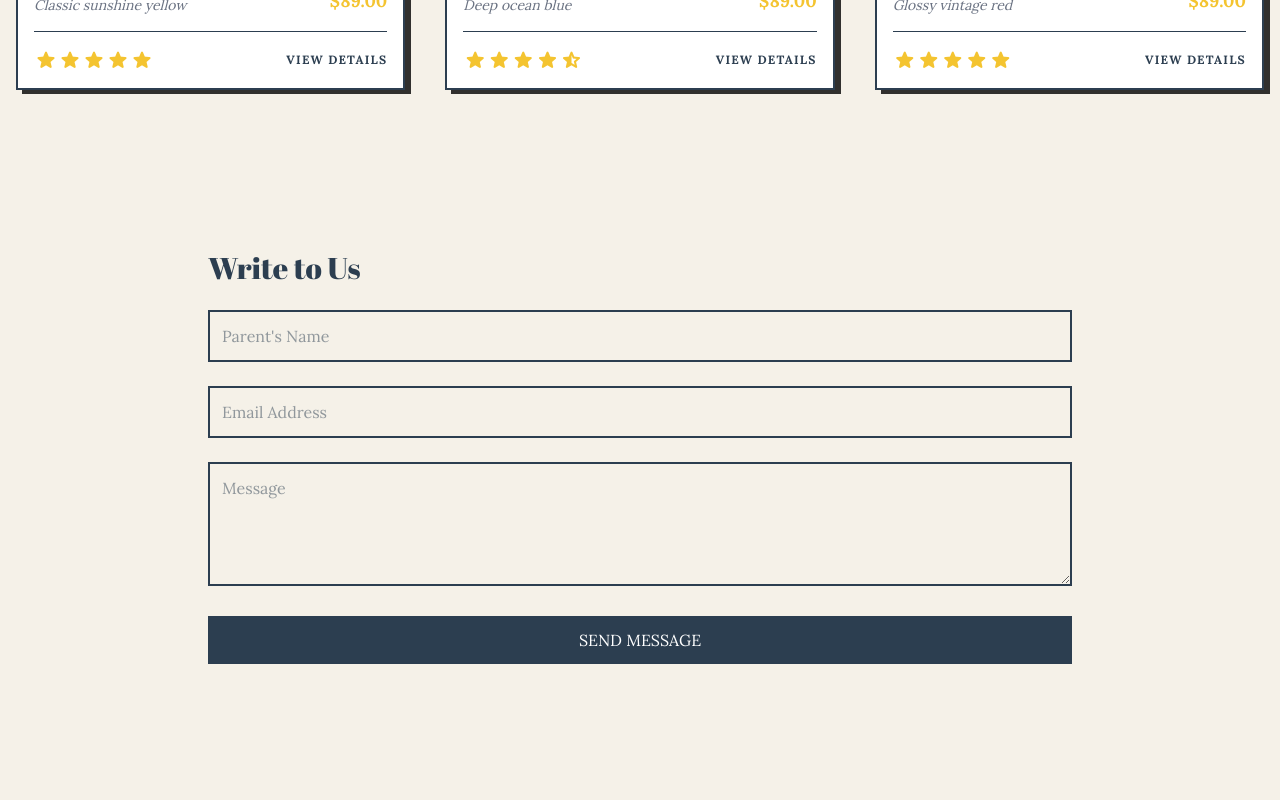
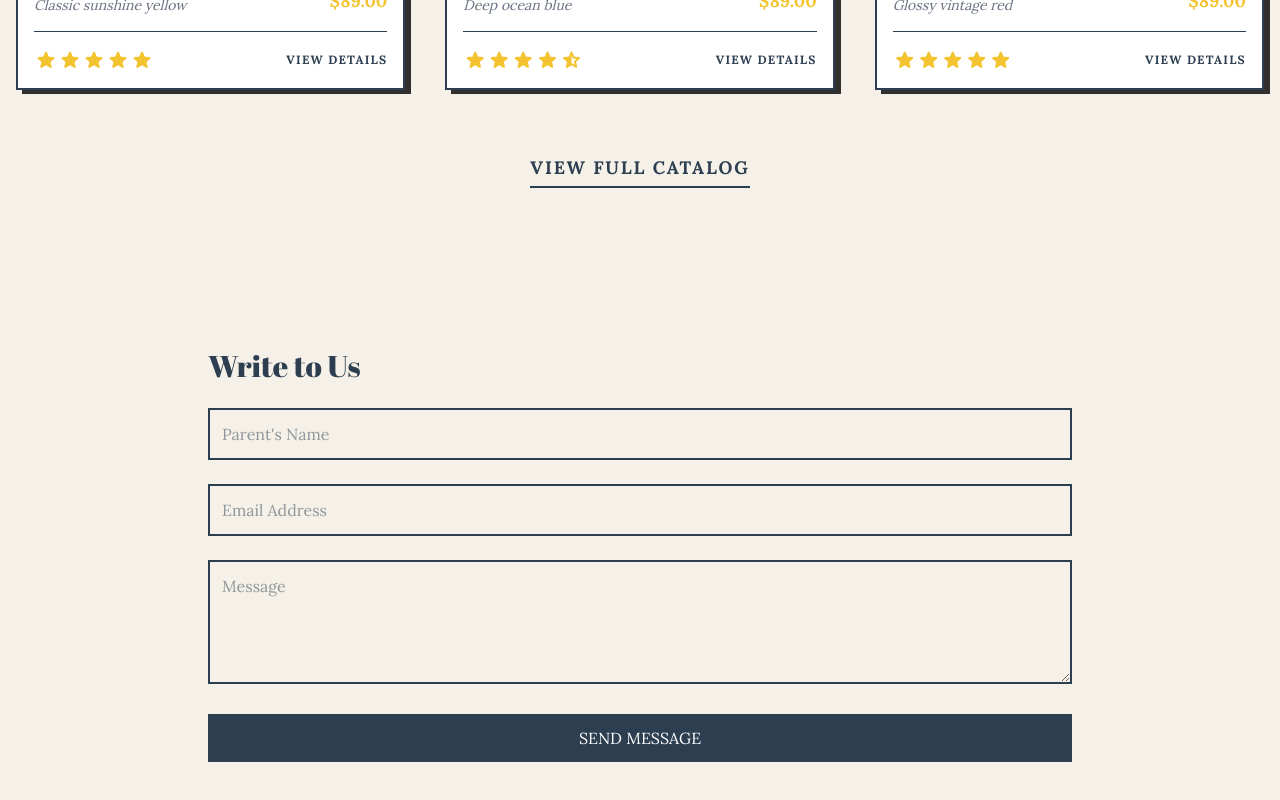
Before and after one commit to MukhlisMaulanaA/bg-cold-spade, a Next.js app: page / in a window 1280 px wide. Shown: the part 1734-2534 px from the top of the page. Before the commit the page ends 2478 px from the top, so only its background shows below. Built offline with nearby package versions, Linux system fonts and the light colour scheme.

Commit message:
update: add link to view more collection

```diff
--- a/components/sections/CollectionSection.tsx
+++ b/components/sections/CollectionSection.tsx
@@ -94,6 +94,9 @@ export const CollectionSection: React.FC = () => {
             </a>
           ))}
         </div>
+        <div className="mt-16 text-center">
+          <a className="inline-block border-b-2 border-secondary dark:border-secondary text-secondary dark:text-secondary font-display text-lg font-bold uppercase tracking-widest hover:text-accent hover:border-accent transition pb-1" href="#">View Full Catalog</a>
+        </div>
       </div>
     </section>
   );
```
